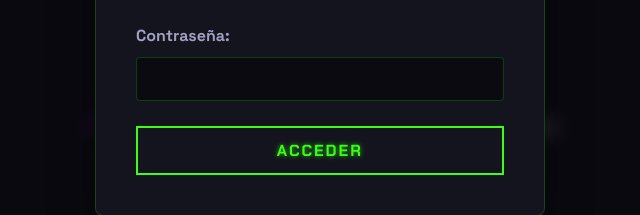
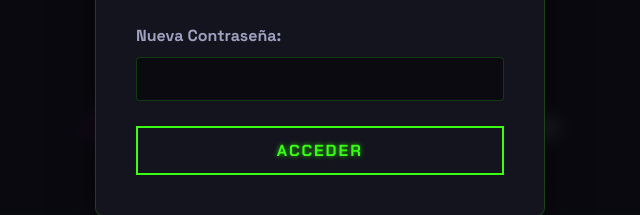
Before and after one commit to omar17101983/glyphcode-website, a website: page login-generador-ia.html in a window 1280 px wide. Both pictures are taken after a click on the button "ACCEDER". Shown: the part 396-611 px from the top of the page, 320-960 px from the left. Drawn offline with Linux system fonts and the light colour scheme.

Commit message:
un mensaje de lo que has hecho

```diff
--- a/login-generador-ia.html
+++ b/login-generador-ia.html
@@ -127,7 +127,7 @@
                 <input type="email" id="modal-email" name="email" required>
             </div>
             <div class="form-group">
-                <label for="modal-password">Contraseña:</label>
+                <label for="modal-password">Nueva Contraseña:</label>
                 <input type="password" id="modal-password" name="clave_acceso" required>
             </div>
             <button type="submit" id="modal-submit-btn" class="btn btn-primary btn-full-width"></button>
```
Also changed, not shown: package.json (added, +14 -0 lines).
